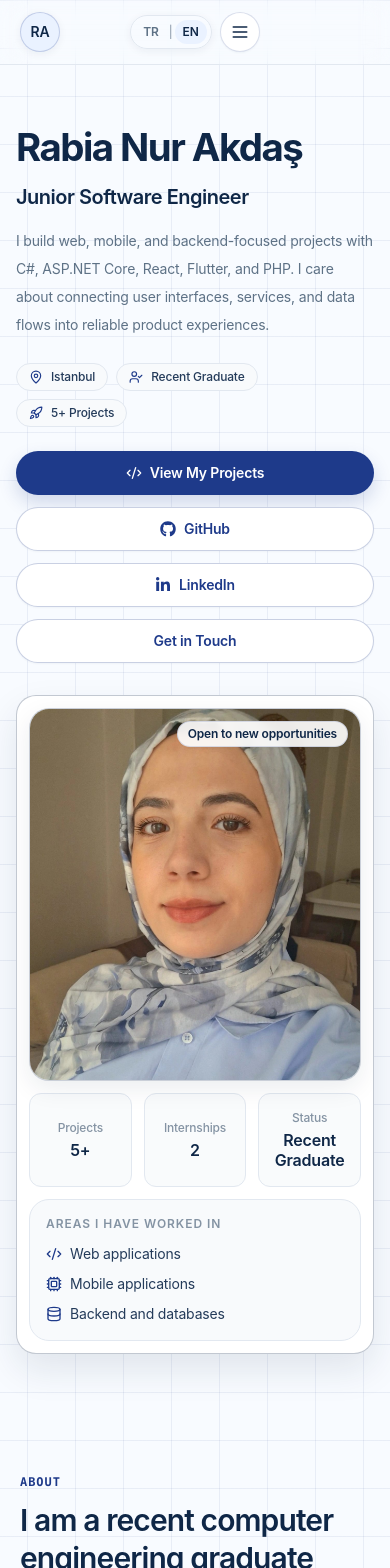
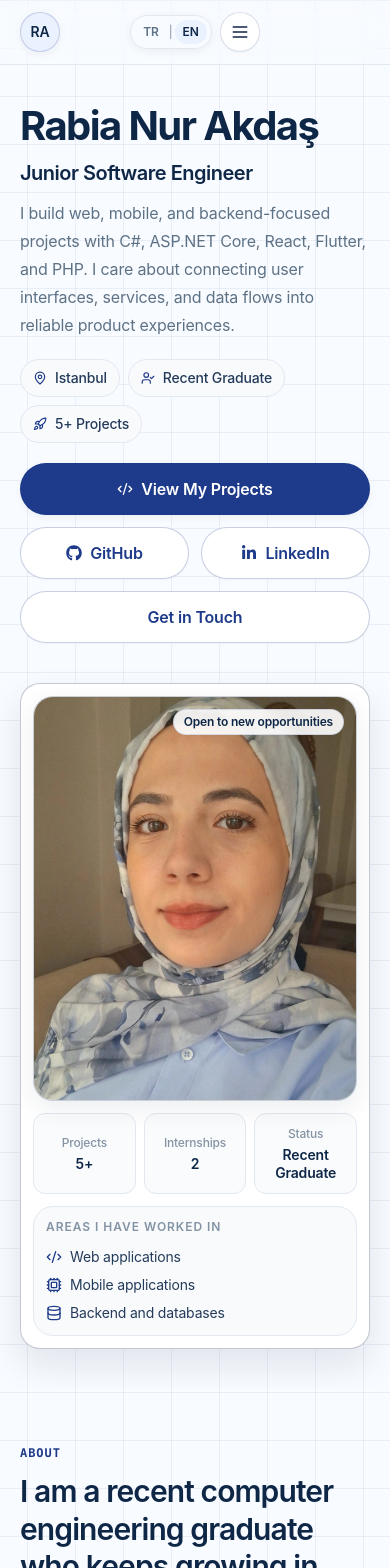
Before and after one commit to rabiaakdas/rabia-nur-akdas-portfolio, a React (Vite) app: page / in a window 390 px wide. Shown: the top 1568 px of the page. Built offline with nearby package versions, Linux system fonts and the light colour scheme.

Commit message:
Improve hero section responsiveness and UI

```diff
--- a/src/components/Hero.tsx
+++ b/src/components/Hero.tsx
@@ -21,32 +21,32 @@ export function Hero() {
   return (
     <section
       id="hero"
-      className="relative flex min-h-[calc(100dvh-2rem)] scroll-mt-24 items-center overflow-hidden bg-canvas py-16 sm:py-20 lg:py-20"
+      className="relative flex min-h-[calc(100dvh-2rem)] scroll-mt-24 items-center overflow-hidden bg-canvas py-10 sm:py-14 lg:py-20"
     >
-      <div className="relative mx-auto grid w-full max-w-7xl grid-cols-1 items-center gap-8 px-4 sm:px-6 lg:grid-cols-[minmax(0,1fr)_minmax(380px,480px)] lg:gap-10 lg:px-8 xl:gap-12">
+      <div className="relative mx-auto grid w-full max-w-7xl grid-cols-1 items-center gap-10 px-5 sm:px-6 lg:grid-cols-[minmax(0,1fr)_minmax(380px,480px)] lg:gap-10 lg:px-8 xl:gap-12">
         <motion.div
           initial={{ opacity: 0, y: 20 }}
           animate={{ opacity: 1, y: 0 }}
           transition={{ duration: 0.6, ease: "easeOut" }}
           className="min-w-0 max-w-4xl"
         >
-          <h1 className="max-w-4xl text-[2.4rem] font-bold leading-[0.98] tracking-[-0.04em] text-text-primary sm:text-[clamp(3.25rem,5vw,5rem)]">
+          <h1 className="max-w-full text-4xl font-bold leading-[1.05] tracking-[-0.04em] text-text-primary min-[360px]:text-[2.5rem] sm:text-5xl lg:max-w-4xl lg:text-6xl">
             Rabia Nur Akdaş
           </h1>
-          <p className="mt-4 text-xl font-semibold leading-7 tracking-[-0.025em] text-navy sm:text-2xl">
+          <p className="mt-3 text-xl font-semibold leading-7 tracking-[-0.025em] text-navy sm:text-2xl lg:mt-4">
             {t("hero.role")}
           </p>
-          <p className="mt-4 max-w-[58ch] text-sm leading-7 text-text-tertiary sm:text-base">
+          <p className="mt-3 max-w-full text-base leading-7 text-text-tertiary lg:mt-4 lg:max-w-[58ch]">
             {t("hero.intro")}
           </p>
 
-          <div className="mt-6 flex flex-wrap gap-2">
+          <div className="mt-5 flex flex-wrap gap-2 lg:mt-6">
             {heroBadges.map((badge) => {
               const Icon = badge.icon;
               return (
                 <span
                   key={badge.labelKey}
-                  className="badge transition duration-200 ease-out hover:border-brand/40 hover:bg-brand-hover"
+                  className="badge px-3 py-2 text-sm transition duration-200 ease-out hover:border-brand/40 hover:bg-brand-hover lg:min-h-7 lg:py-0 lg:text-xs"
                 >
                   <Icon className="size-3.5 text-brand-link" aria-hidden="true" />
                   {t(badge.labelKey)}
@@ -55,8 +55,8 @@ export function Hero() {
             })}
           </div>
 
-          <div className="mt-6 flex flex-wrap items-center gap-3">
-            <a href="#projects" className="button-primary w-full sm:w-auto">
+          <div className="mt-5 grid grid-cols-2 gap-3 lg:mt-6 lg:flex lg:flex-wrap lg:items-center">
+            <a href="#projects" className="button-primary col-span-2 min-h-[52px] py-3 text-base shadow-low lg:col-span-1 lg:w-auto lg:text-sm">
               <Code2 className="size-4" aria-hidden="true" />
               {t("hero.primaryCta")}
             </a>
@@ -69,14 +69,14 @@ export function Hero() {
                   target="_blank"
                   rel="noreferrer"
                   aria-label={item.label}
-                  className="button-secondary w-full sm:w-auto"
+                  className="button-secondary min-h-[52px] py-3 text-base shadow-tiny lg:w-auto lg:text-sm"
                 >
                   <Icon className="size-4" aria-hidden="true" />
                   {item.label}
                 </a>
               );
             })}
-            <a href="#contact" className="button-secondary w-full sm:w-auto">
+            <a href="#contact" className="button-secondary col-span-2 min-h-[52px] py-3 text-base shadow-tiny lg:col-span-1 lg:w-auto lg:text-sm">
               {t("hero.contactCta")}
             </a>
           </div>
@@ -86,10 +86,10 @@ export function Hero() {
           initial={{ opacity: 0, scale: 0.96 }}
           animate={{ opacity: 1, scale: 1 }}
           transition={{ duration: 0.65, delay: 0.1, ease: "easeOut" }}
-          className="relative mx-auto w-full min-w-0 max-w-[30rem] lg:justify-self-end"
+          className="relative mx-auto w-full min-w-0 max-w-md lg:max-w-[30rem] lg:justify-self-end"
         >
           <div className="panel-strong overflow-hidden border-navy/25 p-3 shadow-high sm:p-4">
-            <div className="relative aspect-[8/9] overflow-hidden rounded-panel border border-navy/20 bg-bg-level-2 shadow-medium">
+            <div className="relative aspect-[4/5] max-h-[520px] overflow-hidden rounded-panel border border-navy/20 bg-bg-level-2 shadow-medium lg:aspect-[8/9]">
               <span className="absolute right-3 top-3 z-10 whitespace-nowrap rounded-full border border-brand-link/15 bg-white/90 px-2.5 py-1 text-xs font-semibold text-navy shadow-tiny backdrop-blur-sm sm:right-4 sm:top-4">
                 {t("hero.availability")}
               </span>
@@ -111,23 +111,23 @@ export function Hero() {
               )}
             </div>
 
-            <div className="mt-3 grid grid-cols-3 gap-3">
+            <div className="mt-3 grid grid-cols-3 gap-2 sm:gap-3">
               {stats.map(({ label, value }) => (
                 <div
                   key={label}
-                  className="flex min-h-[82px] min-w-0 flex-col items-center justify-center rounded-control border border-border-primary bg-bg-level-2/80 px-3 py-4 text-center"
+                  className="flex min-h-[74px] min-w-0 flex-col items-center justify-center rounded-control border border-border-primary bg-bg-level-2/80 px-2 py-3 text-center sm:min-h-[82px] sm:px-3 sm:py-4"
                 >
                   <p className="text-xs font-medium text-text-quaternary">{label}</p>
-                  <p className="mt-1 text-base font-semibold leading-tight text-text-primary lg:text-lg xl:text-xl">{value}</p>
+                  <p className="mt-1 text-sm font-semibold leading-tight text-text-primary sm:text-base lg:text-lg xl:text-xl">{value}</p>
                 </div>
               ))}
             </div>
 
-            <div className="mt-3 rounded-panel border border-border-primary bg-bg-level-2 p-4 sm:p-5">
+            <div className="mt-3 rounded-panel border border-border-primary bg-bg-level-2 p-3 sm:p-4 lg:p-5">
               <div className="mb-3 flex items-center justify-between">
                 <p className="text-xs font-semibold uppercase tracking-[0.08em] text-text-quaternary">{t("hero.focusTitle")}</p>
               </div>
-              <div className="grid gap-2.5">
+              <div className="grid gap-2 lg:gap-2.5">
                 {focusAreas.map((label, index) => {
                   const Icon = focusAreaIcons[index] ?? Code2;
                   return (
```
